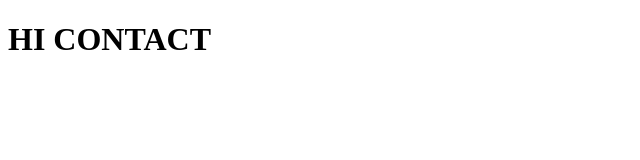
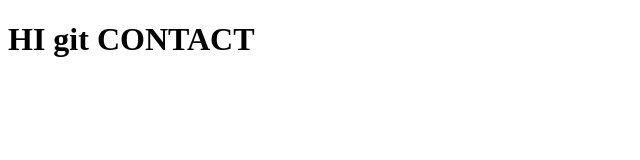
Before and after one commit to aishafzal/Learning-Git, a plain HTML site: page contact.html in a window 1280 px wide. Shown: the whole page, without its empty margins (0-640 px from the left). Drawn offline with Linux system fonts and the light colour scheme.

Commit message:
initial commit

```diff
--- a/contact.html
+++ b/contact.html
@@ -7,6 +7,6 @@
     <title>Document</title>
 </head>
 <body>
-    <h1>HI CONTACT</h1>
+    <h1>HI git CONTACT</h1>
 </body>
 </html>
```
